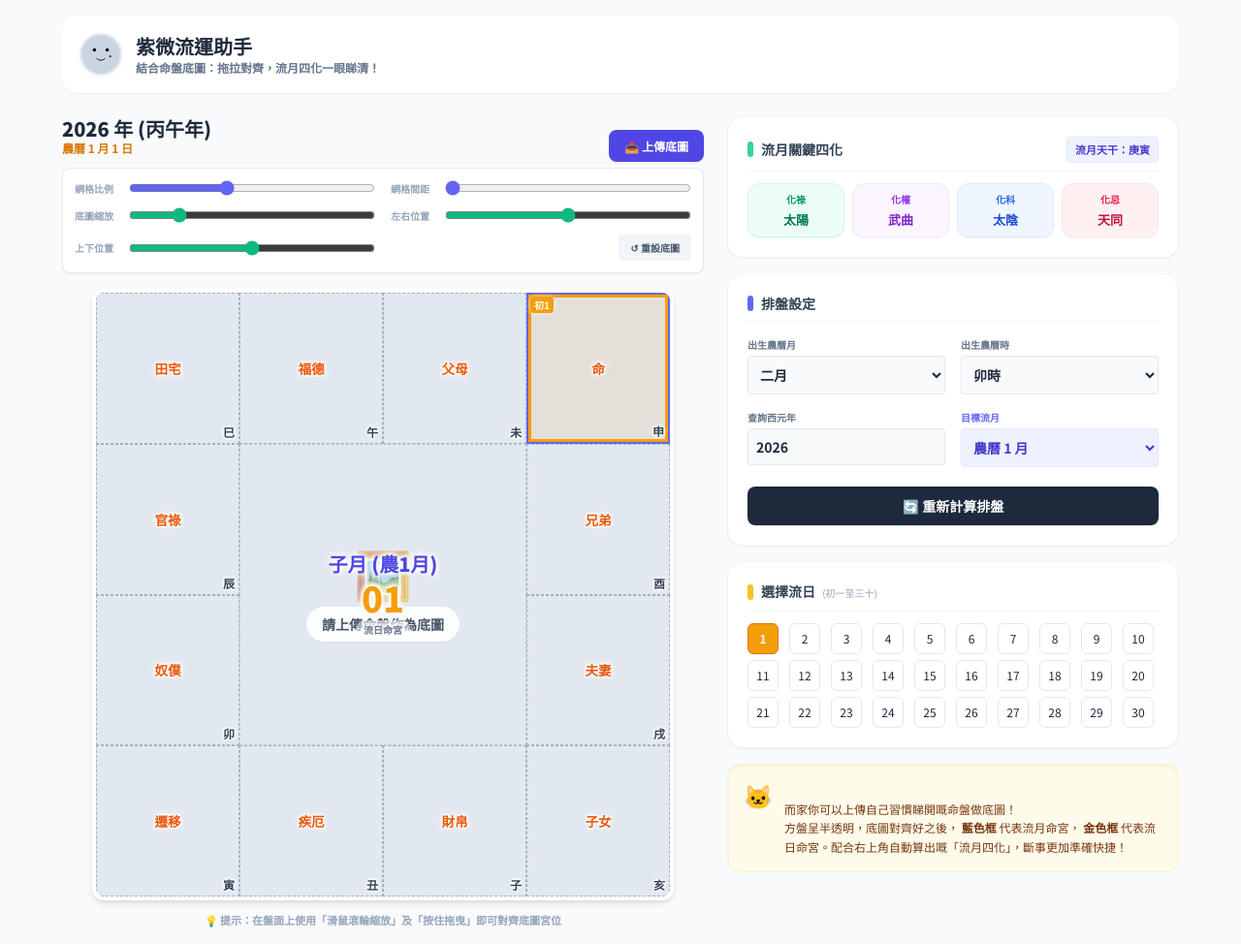
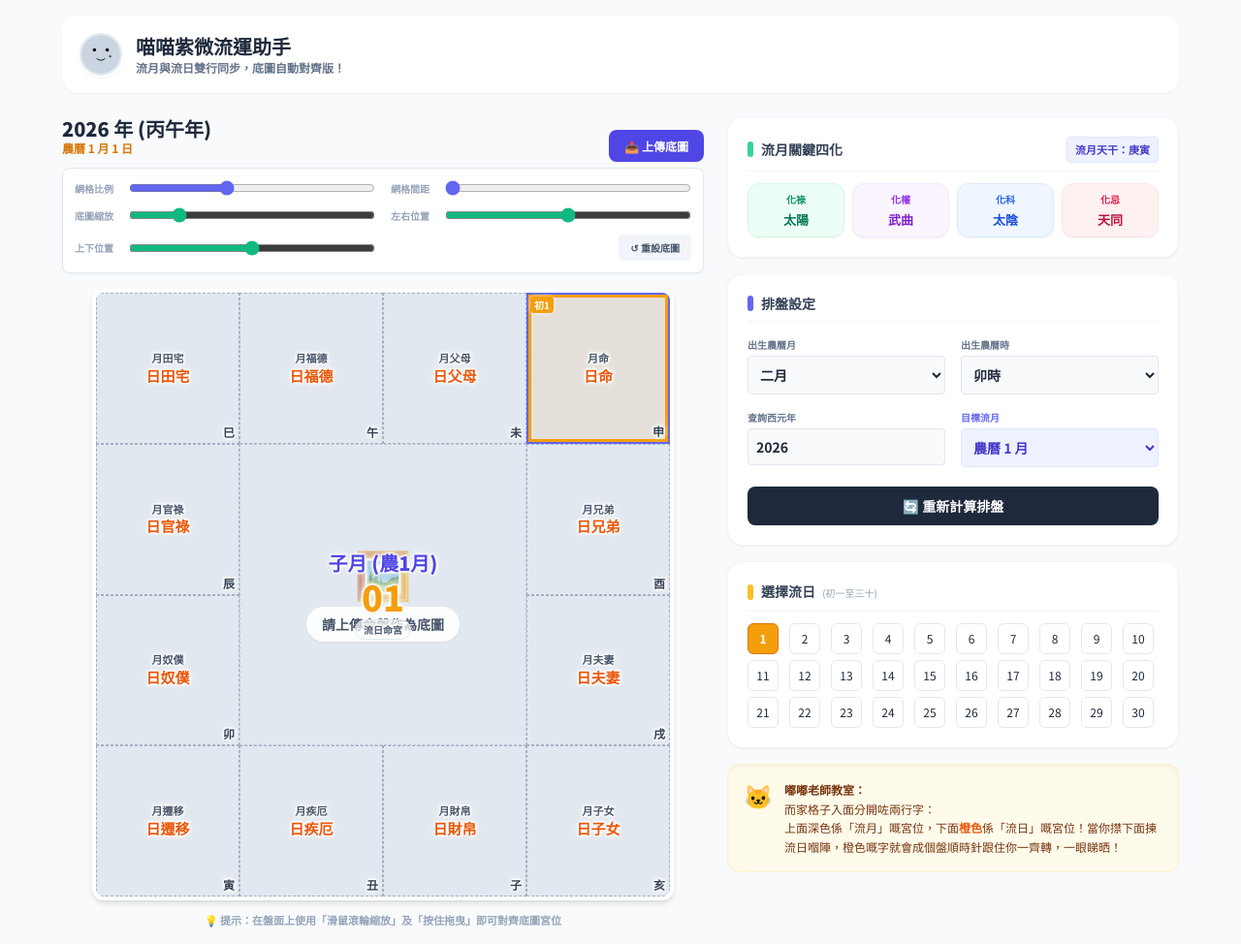
Before and after one commit to candice-dudu/zm, a plain HTML site: page index.html in a window 1280 px wide. Shown: the whole page at 97% size. Drawn offline with nearby package versions, Linux system fonts and the light colour scheme.

Commit message:
Update index.html

```diff
--- a/index.html
+++ b/index.html
@@ -1,9 +1,10 @@
+
 <!DOCTYPE html>
 <html lang="zh-Hant">
 <head>
     <meta charset="UTF-8">
     <meta name="viewport" content="width=device-width, initial-scale=1.0">
-    <title> 紫微流運助手</title>
+    <title> 紫微流運助手 </title>
     <script src="https://cdn.tailwindcss.com"></script>
     <style>
         @import url('https://fonts.googleapis.com/css2?family=Noto+Sans+TC:wght@400;500;700;900&display=swap');
@@ -30,7 +31,7 @@
         /* 宮位全透明設計，方便對齊底圖 */
         .palace-box {
             background: transparent;
-            border: 1px dashed rgba(148, 163, 184, 0.8); /* 改用虛線邊框，更似對齊網格 */
+            border: 1px dashed rgba(148, 163, 184, 0.8);
             display: flex;
             flex-direction: column;
             justify-content: space-between;
@@ -39,7 +40,7 @@
             transition: all 0.2s;
         }
         .palace-box.active-month {
-            background: rgba(99, 102, 241, 0.1); /* 極微弱的底色，不影響對齊 */
+            background: rgba(99, 102, 241, 0.05);
             border: 2px solid #6366F1;
         }
         .palace-box.active-day {
@@ -47,9 +48,20 @@
             background: rgba(245, 158, 11, 0.1);
         }
 
-        /* 加入文字白邊，確保底圖太花時仍然睇得清文字 */
-        .palace-label { font-size: 0.75rem; color: #334155; font-weight: 900; position: absolute; bottom: 2px; right: 4px; text-shadow: 1px 1px 2px white, -1px -1px 2px white, 1px -1px 2px white, -1px 1px 2px white, 0 0 5px white; }
-        .current-func { font-size: 0.85rem; color: #EA580C; font-weight: 900; position: absolute; top: 50%; left: 50%; transform: translate(-50%, -50%); text-shadow: 1px 1px 2px white, -1px -1px 2px white, 1px -1px 2px white, -1px 1px 2px white, 0 0 8px white; z-index: 20; }
+        /* 統一的強烈文字白邊，確保底圖太花時仍然睇得清 */
+        .shadow-white-outline {
+            text-shadow: 1px 1px 2px white, -1px -1px 2px white, 1px -1px 2px white, -1px 1px 2px white, 0 0 8px white, 0 0 4px white;
+        }
+
+        .palace-label { font-size: 0.75rem; color: #334155; font-weight: 900; position: absolute; bottom: 2px; right: 4px; }
+
+        /* 置中並分行的宮位文字容器 */
+        .current-func {
+            position: absolute; top: 50%; left: 50%; transform: translate(-50%, -50%);
+            display: flex; flex-direction: column; align-items: center; justify-content: center;
+            z-index: 20; width: 100%;
+        }
+
         .day-marker {
             position: absolute; top: 2px; left: 2px;
             background: #F59E0B; color: white; font-size: 10px;
@@ -68,8 +80,6 @@
             border: 1px dashed rgba(148, 163, 184, 0.5);
             padding: 10px;
             text-align: center;
-            /* 中間大字白邊 */
-            text-shadow: 2px 2px 4px white, -2px -2px 4px white, 2px -2px 4px white, -2px 2px 4px white;
         }
 
         .day-btn {
@@ -94,8 +104,8 @@
                 </svg>
             </div>
             <div>
-                <h1 class="text-xl font-black text-slate-800"> 紫微流運助手 </h1>
-                <p class="text-xs text-slate-500 font-bold"> 結合命盤底圖：拖拉對齊，流月四化一眼睇清！ </p>
+                <h1 class="text-xl font-black text-slate-800"> 喵喵紫微流運助手 </h1>
+                <p class="text-xs text-slate-500 font-bold"> 流月與流日雙行同步，底圖自動對齊版！ </p>
             </div>
         </div>
     </header>
@@ -116,9 +126,8 @@
                     </div>
                 </div>
 
-                <!-- 新增：網格與底圖全方位微調工具 -->
+                <!-- 網格與底圖全方位微調工具 -->
                 <div class="grid grid-cols-2 gap-x-4 gap-y-3 bg-white p-3 rounded-lg shadow-sm border border-slate-200 text-[10px] font-bold text-slate-600">
-                    <!-- 網格控制 -->
                     <div class="flex items-center gap-2">
                         <label class="w-12 shrink-0 text-slate-400">網格比例</label>
                         <input type="range" id="ratioSlider" min="0.6" max="1.5" step="0.01" value="0.95" class="w-full accent-indigo-500">
@@ -127,7 +136,6 @@
                         <label class="w-12 shrink-0 text-slate-400">網格間距</label>
                         <input type="range" id="gapSlider" min="0" max="10" step="1" value="0" class="w-full accent-indigo-500">
                     </div>
-                    <!-- 底圖控制 -->
                     <div class="flex items-center gap-2">
                         <label class="w-12 shrink-0 text-slate-400">底圖縮放</label>
                         <input type="range" id="imgScaleSlider" min="0.1" max="5" step="0.01" value="1" class="w-full accent-emerald-500">
@@ -149,7 +157,7 @@
             <!-- 可拖曳縮放的畫布區 -->
             <div id="gridCanvas" class="relative bg-slate-200 border-4 border-white shadow-md rounded-xl overflow-hidden select-none w-full max-w-[600px] mx-auto">
 
-                <!-- 背景圖片 (修改了基準點為左上角 origin-top-left，並移除 max-width/height 限制以便精確縮放) -->
+                <!-- 背景圖片 -->
                 <img id="panImage" class="absolute top-0 left-0 hidden pointer-events-none origin-top-left" style="transform: translate(0px, 0px) scale(1); max-width: none; max-height: none;">
 
                 <!-- 提示文字 -->
@@ -160,25 +168,25 @@
 
                 <!-- 12宮位疊加層 -->
                 <div class="ziwei-grid relative z-10 pointer-events-none" id="ziweiGrid">
-                    <div class="palace-box" id="p-5"><div class="current-func"></div><div class="palace-label"> 巳 </div></div>
-                    <div class="palace-box" id="p-6"><div class="current-func"></div><div class="palace-label"> 午 </div></div>
-                    <div class="palace-box" id="p-7"><div class="current-func"></div><div class="palace-label"> 未 </div></div>
-                    <div class="palace-box" id="p-8"><div class="current-func"></div><div class="palace-label"> 申 </div></div>
-                    <div class="palace-box" id="p-4"><div class="current-func"></div><div class="palace-label"> 辰 </div></div>
+                    <div class="palace-box" id="p-5"><div class="current-func"></div><div class="palace-label shadow-white-outline"> 巳 </div></div>
+                    <div class="palace-box" id="p-6"><div class="current-func"></div><div class="palace-label shadow-white-outline"> 午 </div></div>
+                    <div class="palace-box" id="p-7"><div class="current-func"></div><div class="palace-label shadow-white-outline"> 未 </div></div>
+                    <div class="palace-box" id="p-8"><div class="current-func"></div><div class="palace-label shadow-white-outline"> 申 </div></div>
+                    <div class="palace-box" id="p-4"><div class="current-func"></div><div class="palace-label shadow-white-outline"> 辰 </div></div>
 
-                    <div class="center-box">
+                    <div class="center-box shadow-white-outline">
                         <div id="displayMonthName" class="text-xl font-black text-indigo-600 drop-shadow-sm"> 正月 </div>
                         <div id="displayDayNum" class="text-4xl font-black text-amber-500 drop-shadow-sm">01</div>
-                        <div class="text-[10px] text-slate-500 font-bold mt-1 bg-white/50 px-2 py-0.5 rounded-full"> 流日命宮 </div>
+                        <div class="text-[10px] text-slate-600 font-bold mt-1 bg-white/70 px-2 py-0.5 rounded-full border border-slate-200"> 流日命宮 </div>
                     </div>
 
-                    <div class="palace-box" id="p-9"><div class="current-func"></div><div class="palace-label"> 酉 </div></div>
-                    <div class="palace-box" id="p-3"><div class="current-func"></div><div class="palace-label"> 卯 </div></div>
-                    <div class="palace-box" id="p-10"><div class="current-func"></div><div class="palace-label"> 戌 </div></div>
-                    <div class="palace-box" id="p-2"><div class="current-func"></div><div class="palace-label"> 寅 </div></div>
-                    <div class="palace-box" id="p-1"><div class="current-func"></div><div class="palace-label"> 丑 </div></div>
-                    <div class="palace-box" id="p-0"><div class="current-func"></div><div class="palace-label"> 子 </div></div>
-                    <div class="palace-box" id="p-11"><div class="current-func"></div><div class="palace-label"> 亥 </div></div>
+                    <div class="palace-box" id="p-9"><div class="current-func"></div><div class="palace-label shadow-white-outline"> 酉 </div></div>
+                    <div class="palace-box" id="p-3"><div class="current-func"></div><div class="palace-label shadow-white-outline"> 卯 </div></div>
+                    <div class="palace-box" id="p-10"><div class="current-func"></div><div class="palace-label shadow-white-outline"> 戌 </div></div>
+                    <div class="palace-box" id="p-2"><div class="current-func"></div><div class="palace-label shadow-white-outline"> 寅 </div></div>
+                    <div class="palace-box" id="p-1"><div class="current-func"></div><div class="palace-label shadow-white-outline"> 丑 </div></div>
+                    <div class="palace-box" id="p-0"><div class="current-func"></div><div class="palace-label shadow-white-outline"> 子 </div></div>
+                    <div class="palace-box" id="p-11"><div class="current-func"></div><div class="palace-label shadow-white-outline"> 亥 </div></div>
                 </div>
             </div>
             <p class="text-[11px] text-slate-400 text-center font-bold"> 💡 提示：在盤面上使用「滑鼠滾輪縮放」及「按住拖曳」即可對齊底圖宮位 </p>
@@ -187,7 +195,7 @@
         <!-- 右側：計算與條件選擇 -->
         <div class="lg:col-span-5 flex flex-col gap-4">
 
-            <!-- 流月四化顯示區 (已移至最上方) -->
+            <!-- 流月四化顯示區 -->
             <div class="bg-white p-5 rounded-2xl shadow-sm border border-slate-100 relative overflow-hidden">
                 <div class="flex justify-between items-center mb-3 border-b border-slate-100 pb-2">
                     <div class="flex items-center gap-2">
@@ -256,9 +264,9 @@
             <div class="bg-amber-50 p-4 rounded-xl border border-amber-100 flex gap-3 shadow-inner">
                 <div class="text-2xl"> 🐱 </div>
                 <div class="text-xs text-amber-900 leading-relaxed">
-                    <b> </b><br>
-                    而家你可以上傳自己習慣睇開嘅命盤做底圖！<br>
-                    方盤呈半透明，底圖對齊好之後，<b> 藍色框 </b> 代表流月命宮，<b> 金色框 </b> 代表流日命宮。配合右上角自動算出嘅「流月四化」，斷事更加準確快捷！
+                    <b> 嘟嘟老師教室： </b><br>
+                    而家格子入面分開咗兩行字：<br>
+                    上面深色係「流月」嘅宮位，下面<span class="text-[#EA580C] font-bold">橙色</span>係「流日」嘅宮位！當你㩒下面揀流日嗰陣，橙色嘅字就會成個盤順時針跟住你一齊轉，一眼睇晒！
                 </div>
             </div>
 
@@ -298,7 +306,7 @@
         const gapSlider = document.getElementById('gapSlider');
         const ziweiGrid = document.getElementById('ziweiGrid');
 
-        // --- 新增：底圖微調推桿 ---
+        // --- 底圖微調推桿 ---
         const imgScaleSlider = document.getElementById('imgScaleSlider');
         const imgXSlider = document.getElementById('imgXSlider');
         const imgYSlider = document.getElementById('imgYSlider');
@@ -320,17 +328,12 @@
             if (!file) return;
             const reader = new FileReader();
             reader.onload = (ev) => {
-                // 當圖片載入完成時，執行自動對齊與縮放
                 panImage.onload = () => {
                     const canvasWidth = gridCanvas.offsetWidth;
-                    // 自動縮放到與排盤外框寬度完全一致
                     scale = canvasWidth / panImage.naturalWidth;
-                    // 自動靠齊左上角
-                    tx = 0;
-                    ty = 0;
+                    tx = 0; ty = 0;
                     updateTransform();
                 };
-
                 panImage.src = ev.target.result;
                 panImage.classList.remove('hidden');
                 document.getElementById('dropText').classList.add('hidden');
@@ -339,10 +342,7 @@
         };
 
         function updateTransform() {
-            // 改用直接平移，因為 origin 已經設定為 top-left
             panImage.style.transform = `translate(${tx}px, ${ty}px) scale(${scale})`;
-
-            // 同步更新推桿的數值，確保滑鼠拖曳時推桿會跟住行
             imgScaleSlider.value = scale;
             imgXSlider.value = tx;
             imgYSlider.value = ty;
@@ -350,32 +350,26 @@
 
         function resetTransform() {
             if (!panImage.src || panImage.classList.contains('hidden')) return;
-            // 恢復到自動適應闊度並靠左上角的狀態
             const canvasWidth = gridCanvas.offsetWidth;
             scale = canvasWidth / panImage.naturalWidth || 1;
-            tx = 0;
-            ty = 0;
+            tx = 0; ty = 0;
             updateTransform();
         }
-
         resetImgBtn.onclick = resetTransform;
 
         // 電腦滑鼠事件
         gridCanvas.onwheel = (e) => {
             e.preventDefault();
             scale *= (e.deltaY > 0 ? 0.9 : 1.1);
-            scale = Math.min(Math.max(0.1, scale), 5); // 限制縮放比例
+            scale = Math.min(Math.max(0.1, scale), 5);
             updateTransform();
         };
         gridCanvas.onmousedown = (e) => {
-            isDown = true;
-            startX = e.clientX - tx;
-            startY = e.clientY - ty;
+            isDown = true; startX = e.clientX - tx; startY = e.clientY - ty;
         };
         window.addEventListener('mousemove', (e) => {
             if (!isDown) return;
-            tx = e.clientX - startX;
-            ty = e.clientY - startY;
+            tx = e.clientX - startX; ty = e.clientY - startY;
             updateTransform();
         });
         window.addEventListener('mouseup', () => isDown = false);
@@ -390,7 +384,7 @@
         });
         window.addEventListener('touchmove', (e) => {
             if(!isDown || e.touches.length !== 1) return;
-            e.preventDefault(); // 避免手機滑動頁面
+            e.preventDefault();
             tx = e.touches[0].clientX - startX;
             ty = e.touches[0].clientY - startY;
             updateTransform();
@@ -415,7 +409,7 @@
             btn.onclick = () => {
                 currentDay = i;
                 updateDaySelection();
-                renderPalaces();
+                renderPalaces(); // 每次點擊流日都會重新計算整個盤面
             };
             dayPicker.appendChild(btn);
         }
@@ -436,7 +430,6 @@
             const qYear = parseInt(document.getElementById('queryYear').value);
             const selMonth = parseInt(monthSelect.value);
 
-            // 計算流年天干與地支
             let yearStemIdx = (qYear - 4) % 10;
             if (yearStemIdx < 0) yearStemIdx += 10;
 
@@ -454,7 +447,7 @@
             // 計算流月天干 (五虎遁法)
             const firstMonthStemIdx = (yearStemIdx % 5 * 2 + 2) % 10;
             const curMonthStemIdx = (firstMonthStemIdx + (selMonth - 1)) % 10;
-            const curMonthZodIdx = (2 + (selMonth - 1)) % 12; // 正月為寅(2)
+            const curMonthZodIdx = (2 + (selMonth - 1)) % 12;
 
             const monthGanzhi = `${stems[curMonthStemIdx]}${zodiacNames[curMonthZodIdx]}`;
             document.getElementById('monthStemDisplay').innerText = `流月天干：${monthGanzhi}`;
@@ -490,35 +483,49 @@
             // 3. 流日命宮
             let curDayLifeIdx = (curMonthLifeIdx + (currentDay - 1)) % 12;
 
-            // 清理 UI
-            document.querySelectorAll('.current-func').forEach(el => el.innerText = '');
+            // 清理所有 UI 狀態
             document.querySelectorAll('.palace-box').forEach(el => {
                 el.classList.remove('active-month', 'active-day');
                 const oldMarker = el.querySelector('.day-marker');
                 if (oldMarker) oldMarker.remove();
+                el.querySelector('.current-func').innerHTML = '';
             });
 
-            // 標示 12 宮
-            for(let i=0; i<12; i++) {
-                let targetZodiac = (curMonthLifeIdx - i) % 12;
-                if (targetZodiac < 0) targetZodiac += 12;
+            // 重新標示 12 宮 (流月與流日雙行同步)
+            for(let z = 0; z < 12; z++) {
 
-                const box = document.getElementById(`p-${targetZodiac}`);
+                // 計算這格 (z) 在「流月」是甚麼宮
+                let m = (curMonthLifeIdx - z) % 12;
+                if (m < 0) m += 12;
+
+                // 計算這格 (z) 在「流日」是甚麼宮
+                let d = (curDayLifeIdx - z) % 12;
+                if (d < 0) d += 12;
+
+                let monthName = palaceOrder[m].replace("宮", "");
+                let dayName = palaceOrder[d].replace("宮", "");
+
+                const box = document.getElementById(`p-${z}`);
                 if (box) {
-                    box.querySelector('.current-func').innerText = palaceOrder[i].replace("宮", "");
-                    if (i === 0) box.classList.add('active-month');
+                    // 分為兩行寫入：上月(深灰) 下日(亮橙)
+                    box.querySelector('.current-func').innerHTML = `
+                        <div class="text-[11px] text-slate-600 font-bold leading-tight shadow-white-outline mb-0.5">月${monthName}</div>
+                        <div class="text-[15px] text-[#EA580C] font-black leading-tight shadow-white-outline">日${dayName}</div>
+                    `;
+
+                    // 標示流月命宮框
+                    if (m === 0) box.classList.add('active-month');
+
+                    // 標示流日命宮框及標籤
+                    if (d === 0) {
+                        box.classList.add('active-day');
+                        const marker = document.createElement('div');
+                        marker.className = 'day-marker';
+                        marker.innerText = `初${currentDay}`;
+                        if (currentDay > 10) marker.innerText = `${currentDay}日`;
+                        box.appendChild(marker);
+                    }
                 }
-            }
-
-            // 標示流日
-            const dayBox = document.getElementById(`p-${curDayLifeIdx}`);
-            if (dayBox) {
-                dayBox.classList.add('active-day');
-                const marker = document.createElement('div');
-                marker.className = 'day-marker';
-                marker.innerText = `初${currentDay}`;
-                if (currentDay > 10) marker.innerText = `${currentDay}日`;
-                dayBox.appendChild(marker);
             }
         }
 
```
